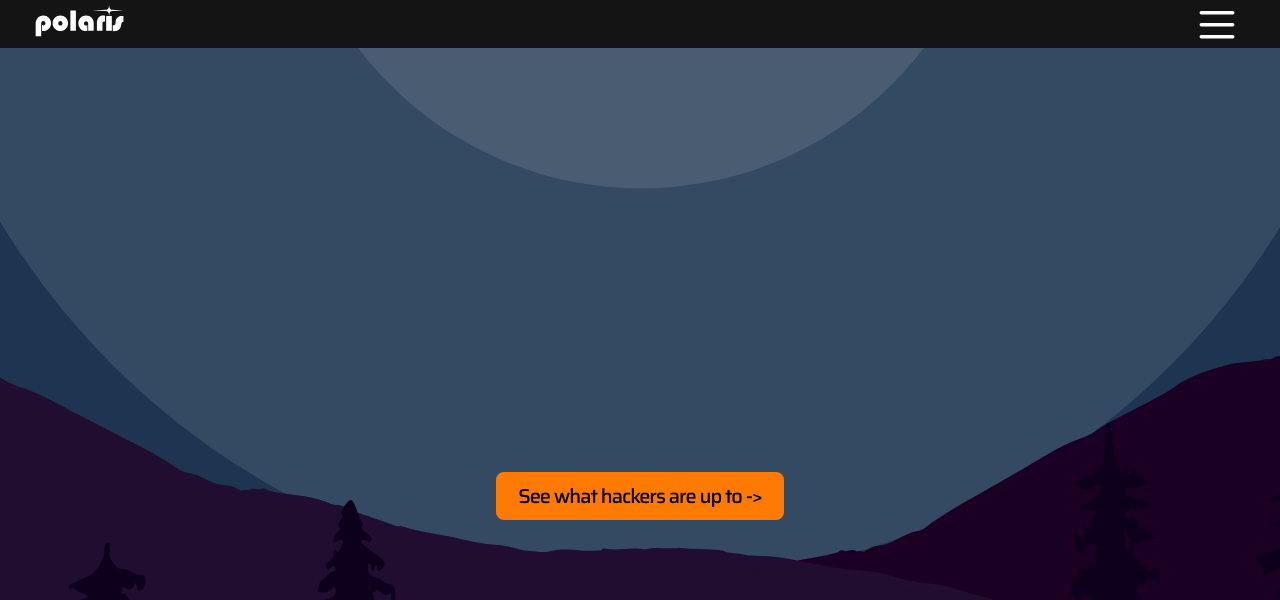
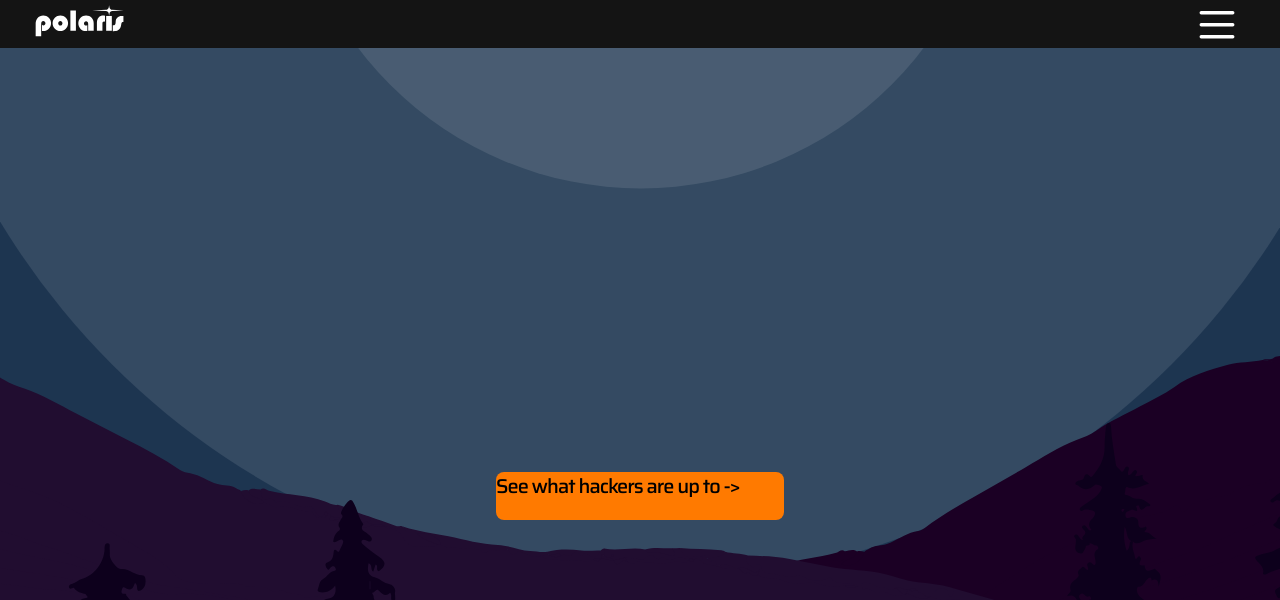
Before and after one commit to liuisaac/Polaris-HTN-App, a Next.js app in the folder polaris-frontend/: page / in a window 1280 px wide. Shown: the top 600 px of the page. Built offline with nearby package versions, Linux system fonts and the light colour scheme.

Commit message:
Added button clicked

```diff
--- a/polaris-frontend/src/app/page.tsx
+++ b/polaris-frontend/src/app/page.tsx
@@ -1,4 +1,5 @@
 import Image from "next/image";
+import Link from "next/link";
 
 export default function Home() {
     return (
@@ -34,9 +35,10 @@ export default function Home() {
                     <span className="font-light">Planning your next move </span>
                     <span className="font-semibold">shouldn't be</span>
                 </h2>
-                <button className="bg-button-orange rounded-lg w-72 h-12 text-black font-saira text-xl tracking-tighter font-medium mt-36">
+                <Link href="./events"
+                className="bg-button-orange rounded-lg w-72 h-12 text-black font-saira text-xl tracking-tighter font-medium mt-36">
                     See what hackers are up to -{'>'}
-                </button>
+                </Link>
 
             </div>
         </div>
```
Also changed, not shown: polaris-frontend/src/app/page_backend.js (added).
